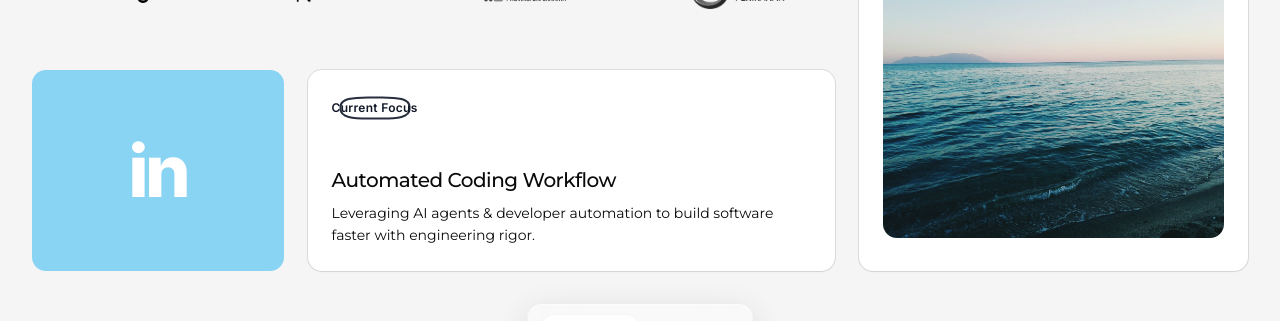
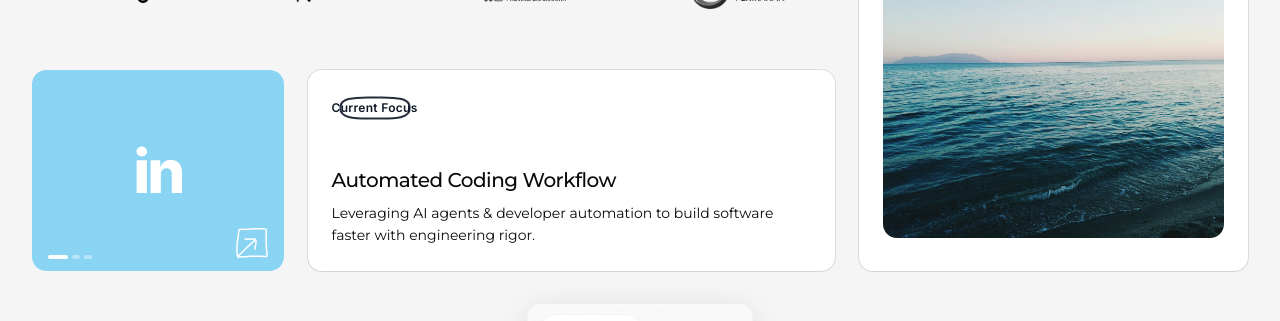
Before and after one commit to keeptrain/portfolio-vercel, a Next.js app: page /en in a window 1280 px wide. Shown: the part 406-727 px from the top of the page. Built offline with nearby package versions, Linux system fonts and the light colour scheme; no server answers.

Commit message:
feat(social): add carousel dots navigation and icons

```diff
--- a/src/features/landing/components/section-social/BentoSocialCard.tsx
+++ b/src/features/landing/components/section-social/BentoSocialCard.tsx
@@ -1,9 +1,15 @@
+"use client";
+
+import * as React from "react";
 import {
   Carousel,
   CarouselContent,
   CarouselItem,
+  type CarouselApi,
 } from "@/components/ui/carousel";
 import Link from "next/link";
+import { ArrowUpRight } from "@/components/icons/HandyArrows";
+import { MailIcon } from "lucide-react";
 
 interface SocialItem {
   id: "linkedin" | "email" | "github";
@@ -23,7 +29,7 @@ const SOCIAL_ITEMS: SocialItem[] = [
     id: "email",
     name: "Email",
     url: "mailto:yourname@email.com",
-    bgColor: "bg-[#E2E8F0] dark:bg-zinc-800",
+    bgColor: "bg-sky-800 dark:bg-zinc-800",
   },
   {
     id: "github",
@@ -34,8 +40,24 @@ const SOCIAL_ITEMS: SocialItem[] = [
 ];
 
 export default function BentoSocialCard() {
+  const [api, setApi] = React.useState<CarouselApi>();
+  const [current, setCurrent] = React.useState(0);
+
+  React.useEffect(() => {
+    if (!api) return;
+
+    setCurrent(api.selectedScrollSnap());
+
+    api.on("select", () => {
+      setCurrent(api.selectedScrollSnap());
+    });
+  }, [api]);
+
   return (
-    <Carousel>
+    <Carousel
+      setApi={setApi}
+      className="relative w-full overflow-hidden rounded-xl"
+    >
       <CarouselContent>
         {SOCIAL_ITEMS.map((item) => (
           <CarouselItem key={item.id}>
@@ -46,30 +68,58 @@ export default function BentoSocialCard() {
               >
                 {/* Center Social Icon / Brand */}
                 {item.id === "linkedin" ? (
-                  <span className="font-sans text-6xl font-extrabold tracking-tighter text-white sm:text-7xl">
+                  <span className="font-sans text-5xl font-extrabold tracking-tighter text-white sm:text-6xl">
                     in
                   </span>
                 ) : item.id === "email" ? (
-                  <span className="font-sans text-3xl font-bold tracking-tight text-zinc-800 sm:text-4xl dark:text-white">
-                    email
-                  </span>
+                  <div className="flex flex-col gap-1 text-white">
+                    <p className="text-xl leading-relaxed tracking-tighter">
+                      email me
+                    </p>
+                    <div className="flex justify-center">
+                      <MailIcon />
+                    </div>
+                  </div>
                 ) : (
-                  <svg
-                    className="size-16 fill-white sm:size-20"
-                    viewBox="0 0 24 24"
-                  >
-                    <path
-                      fillRule="evenodd"
-                      clipRule="evenodd"
-                      d="M12 2C6.477 2 2 6.484 2 12.017c0 4.425 2.865 8.18 6.839 9.504.5.092.682-.217.682-.483 0-.237-.008-.868-.013-1.703-2.782.605-3.369-1.343-3.369-1.343-.454-1.158-1.11-1.466-1.11-1.466-.908-.62.069-.608.069-.608 1.003.07 1.53 1.032 1.53 1.032.892 1.53 2.341 1.088 2.91.832.092-.647.35-1.088.636-1.338-2.22-.253-4.555-1.113-4.555-4.951 0-1.093.39-1.988 1.029-2.688-.103-.253-.446-1.272.098-2.65 0 0 .84-.27 2.75 1.026A9.564 9.564 0 0112 6.844c.85.004 1.705.115 2.504.337 1.909-1.296 2.747-1.027 2.747-1.027.546 1.379.202 2.398.1 2.651.64.7 1.028 1.595 1.028 2.688 0 3.848-2.339 4.695-4.566 4.943.359.309.678.92.678 1.855 0 1.338-.012 2.419-.012 2.747 0 .268.18.58.688.482A10.019 10.019 0 0022 12.017C22 6.484 17.522 2 12 2z"
-                    />
-                  </svg>
+                  <GithubIcon />
                 )}
               </div>
             </Link>
           </CarouselItem>
         ))}
       </CarouselContent>
+
+      {/* Clear & Visible Pagination Dots at Bottom-Left */}
+      <div className="absolute bottom-3 left-4 z-20 flex items-center gap-1">
+        {SOCIAL_ITEMS.map((_, index) => (
+          <button
+            key={index}
+            onClick={() => api?.scrollTo(index)}
+            className={`h-1 rounded-full transition-all duration-300 ${
+              current === index
+                ? "w-5 bg-white"
+                : "w-2 bg-white/40 hover:bg-white/70"
+            }`}
+            aria-label={`Go to slide ${index + 1}`}
+          />
+        ))}
+      </div>
+
+      <div className="absolute right-4 bottom-3 z-5">
+        <ArrowUpRight color={"text-white"} />
+      </div>
     </Carousel>
   );
 }
+
+function GithubIcon() {
+  return (
+    <svg className="size-16 fill-white sm:size-20" viewBox="0 0 24 24">
+      <path
+        fillRule="evenodd"
+        clipRule="evenodd"
+        d="M12 2C6.477 2 2 6.484 2 12.017c0 4.425 2.865 8.18 6.839 9.504.5.092.682-.217.682-.483 0-.237-.008-.868-.013-1.703-2.782.605-3.369-1.343-3.369-1.343-.454-1.158-1.11-1.466-1.11-1.466-.908-.62.069-.608.069-.608 1.003.07 1.53 1.032 1.53 1.032.892 1.53 2.341 1.088 2.91.832.092-.647.35-1.088.636-1.338-2.22-.253-4.555-1.113-4.555-4.951 0-1.093.39-1.988 1.029-2.688-.103-.253-.446-1.272.098-2.65 0 0 .84-.27 2.75 1.026A9.564 9.564 0 0112 6.844c.85.004 1.705.115 2.504.337 1.909-1.296 2.747-1.027 2.747-1.027.546 1.379.202 2.398.1 2.651.64.7 1.028 1.595 1.028 2.688 0 3.848-2.339 4.695-4.566 4.943.359.309.678.92.678 1.855 0 1.338-.012 2.419-.012 2.747 0 .268.18.58.688.482A10.019 10.019 0 0022 12.017C22 6.484 17.522 2 12 2z"
+      />
+    </svg>
+  );
+}
```
